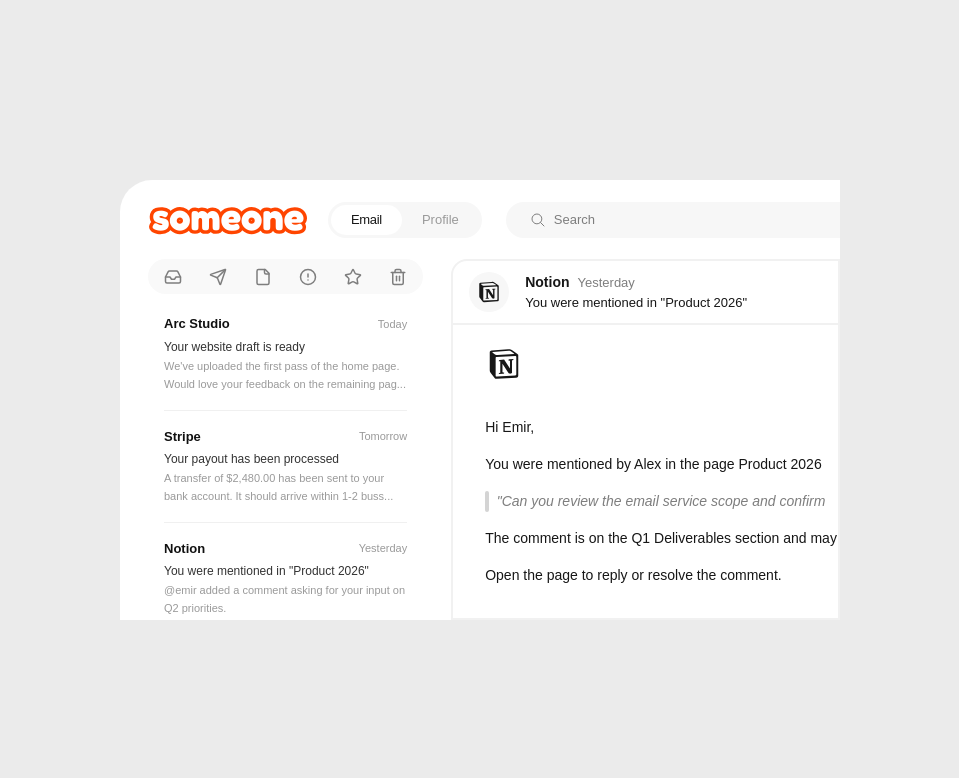
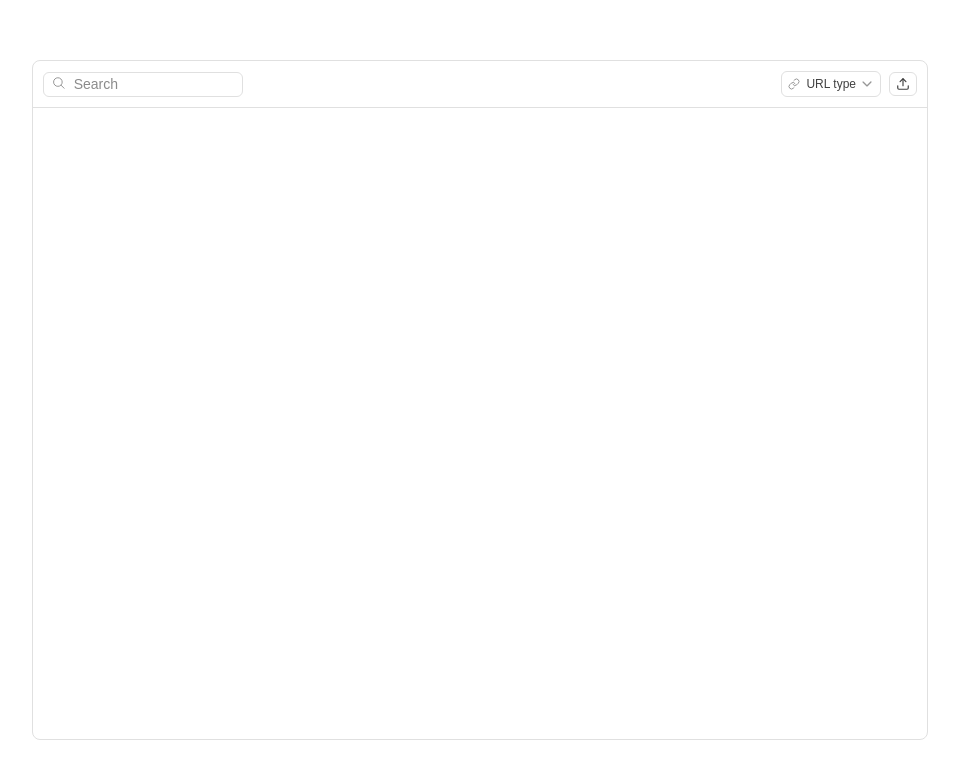
Before and after one commit to 2201monesh/design-component, a Next.js app: page / in a window 1280 px wide. Shown: the top 778 px of the page, without its empty margins (160-1119 px from the left). Built offline with nearby package versions, Linux system fonts and the light colour scheme.

Commit message:
added header in table component

```diff
--- a/app/page.tsx
+++ b/app/page.tsx
@@ -12,6 +12,7 @@
 import ScratchCard from "@/components/ScratchCard";
 import SelectCardsAnimation from "@/components/SelectCardsAnimation";
 import SpringCards from "@/components/SpringCards";
+import TableComponent from "@/components/TableComponent";
 import TodoListAnimation from "@/components/TodoListAnimation";
 
 export default function Home() {
@@ -30,8 +31,9 @@
       {/* <TodoListAnimation /> */}
       {/* <NavBarScrollAnimation /> */}
       {/* <AnimatedCards /> */}
-      <EmailProductDesign />
+      {/* <EmailProductDesign /> */}
       {/* <FolderCardAnimation /> */}
+      <TableComponent />
     </div>
   );
 }
--- /dev/null
+++ b/components/TableComponent.tsx
@@ -0,0 +1,32 @@
+import React from 'react'
+import { IoSearchOutline } from "react-icons/io5";
+import { LuLink } from "react-icons/lu";
+import { IoIosArrowDown } from "react-icons/io";
+import { FiUpload } from "react-icons/fi";
+
+const TableComponent = () => {
+  return (
+    <div className='w-full h-full flex items-center justify-center'>
+        <div className='border w-[70%] h-[85%] rounded-lg border-[#e0e0e0]'>
+            <div className='w-full h-[7%] border-b border-[#e0e0e0] flex items-center justify-between px-2.5'>
+                <div className='border outline-none rounded-md border-[#e0e0e0] h-[25px] text-sm w-[200px] flex items-center'>
+                    <IoSearchOutline className='text-[#888888] w-[15%] mb-0.5' />
+                    <input type="text" className='outline-none w-[85%] flex items-center' placeholder='Search' />
+                </div>
+                <div className='flex items-center'>
+                    <div className='flex items-center border px-1.5 py-1 rounded-md border-[#e0e0e0] mr-2'>
+                        <LuLink className='mr-1.5 text-[#979797]' size={12} />
+                        <p className='text-xs mr-1 text-neutral-700'>URL type</p>
+                        <IoIosArrowDown className='text-[#979797]' size={14} />
+                    </div>
+                    <div className='border rounded-md border-[#e0e0e0] px-1.5 py-1'>
+                        <FiUpload className='text-neutral-700' size={14} />
+                    </div>
+                </div>
+            </div>
+        </div>
+    </div>
+  )
+}
+
+export default TableComponent;
```
